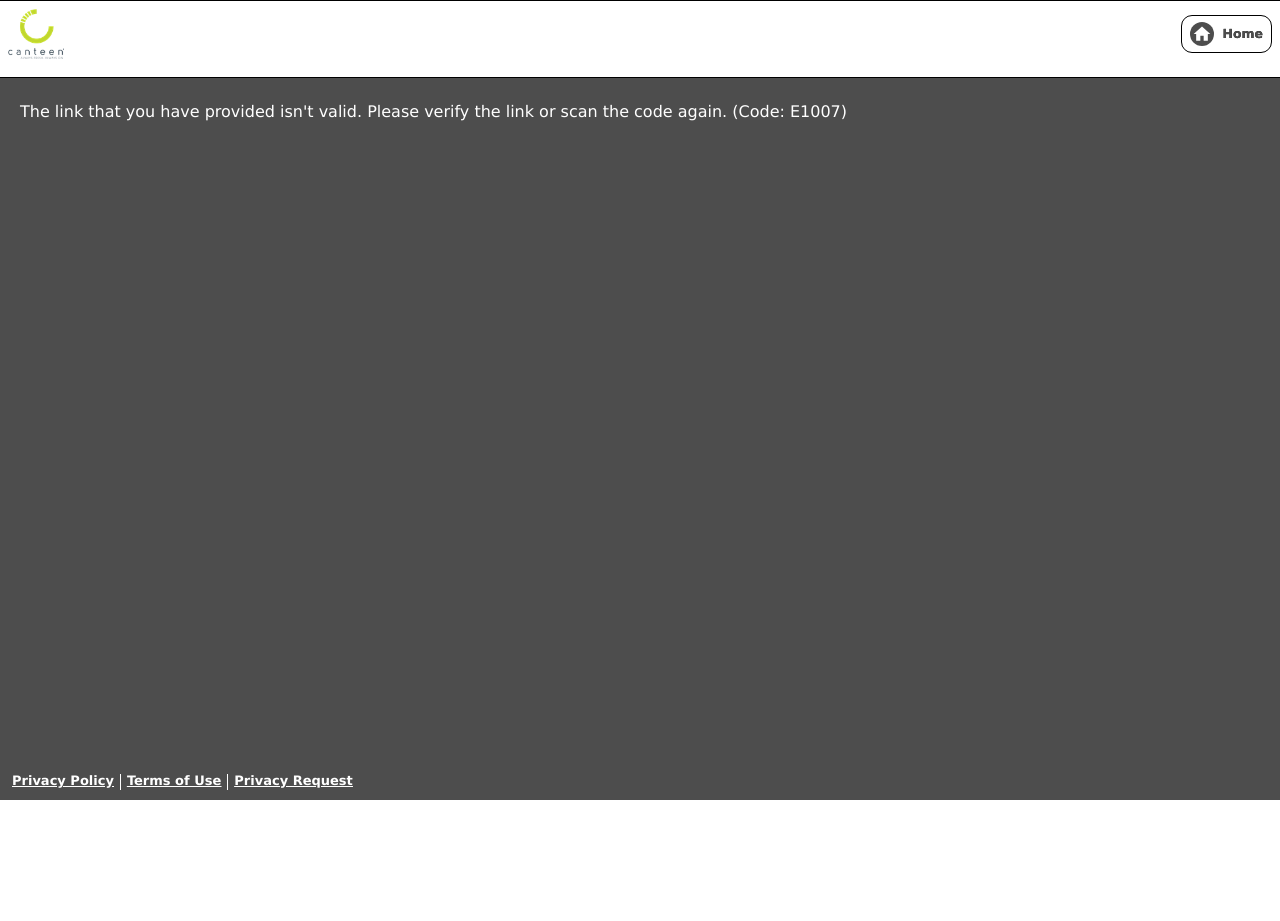
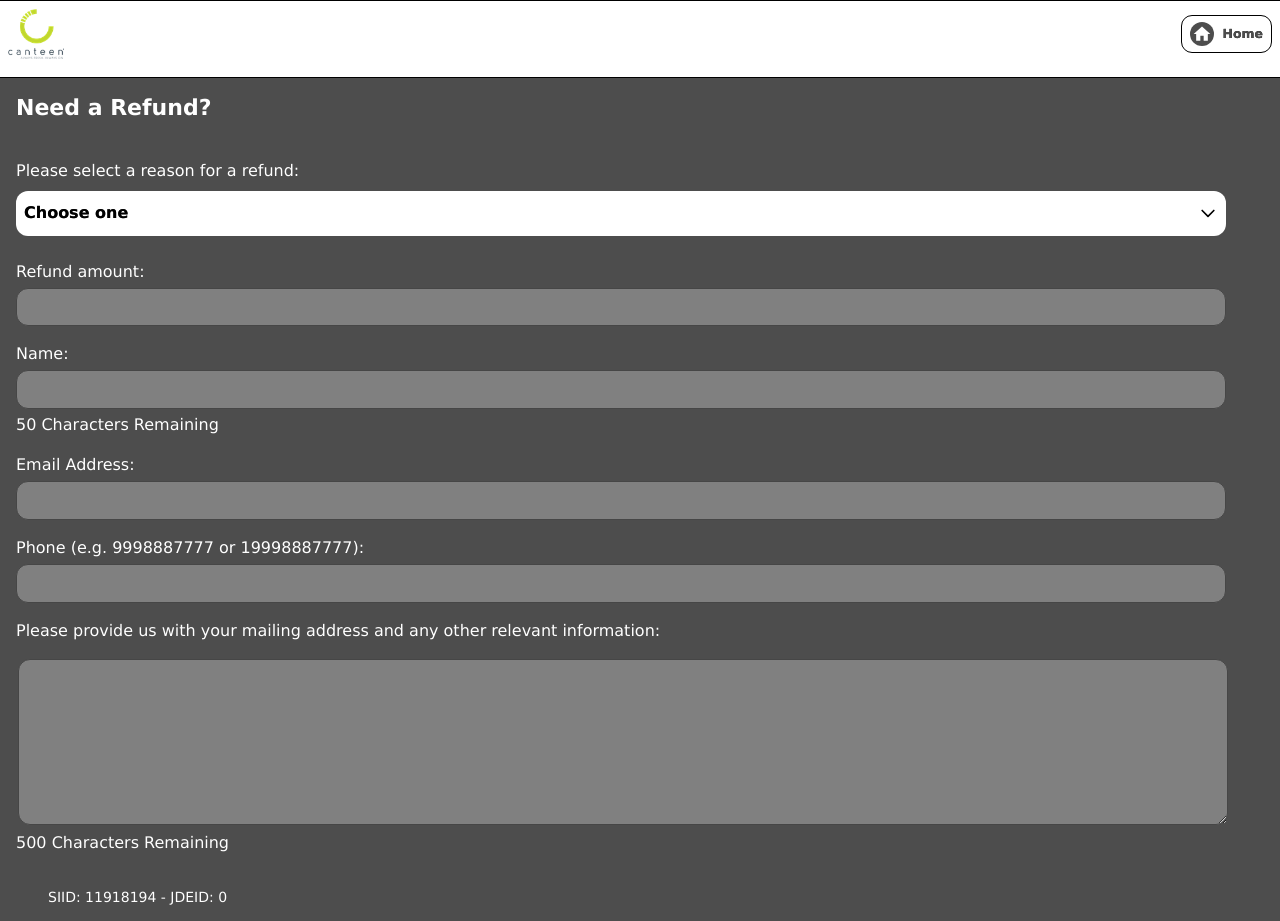
Before and after one commit to aravintsamy-converse/canteen-survey-connect, a React (Vite) app: page /survey/need-refund in a window 1280 px wide. Before the commit this address led to /survey/not-found. Shown: the top 921 px of the page. Before the commit the page ends 800 px from the top, so only its background shows below. Built offline with nearby package versions, Linux system fonts and the light colour scheme.

Commit message:
dropdown added to refund form

```diff
--- a/src/pages/Refund.tsx
+++ b/src/pages/Refund.tsx
@@ -7,9 +7,9 @@ const Refund = () => {
   const { eqpId } = useEqpId();
 
   // Check if eqpId is null, undefined, or empty
-  if (!eqpId || eqpId === '') {
-    return <Navigate to="/survey/not-found" replace />;
-  }
+  // if (!eqpId || eqpId === '') {
+  //   return <Navigate to="/survey/not-found" replace />;
+  // }
 
   const refundReasonOptions = [
     { value: "", label: "Choose one" },
@@ -213,23 +213,23 @@ const Refund = () => {
   };
 
   return (
-    <div className="w-full  px-3 py-5 min-h-screen">
-      <h1 className="text-2xl font-bold text-white">Need a Refund?</h1>
-      <div className="pt-14 mx-auto">
+    <div className="w-full lg:w-[97%] px-4 py-5 min-h-screen">
+      <h1 className="text-[22px] font-bold text-white">Need a Refund?</h1>
+      <div className="pt-10 mx-auto">
         <div className="mb-6">
-          <label htmlFor="refund_amount" className="block mb-1 text-base font-normal" style={{ textShadow: '0 0 0 #444444' }}>
+          <label htmlFor="refund_amount" className="block mb-2 text-base font-normal" style={{ textShadow: '0 0 0 #444444' }}>
           Please select a reason for a refund:{errors.selectedReason && <span className="text-red-500">{errors.selectedReason}</span>}
           </label>
           <div className="relative">
             <div
-              className="flex justify-between items-center py-2 px-4 bg-lime-600 text-white rounded-t cursor-pointer"
-              onClick={() => setDropdownOpen(!dropdownOpen)}
+              className="flex justify-between items-center px-2 hover:bg-[#c1f001] bg-white py-3 rounded-[12px] cursor-pointer focus:outline-none focus:ring-0 focus:ring-[#464646] focus:shadow-[0_0_12px_#92ae1f]"
+              onClick={() => setDropdownOpen(!dropdownOpen)} style={{ textShadow: '0 0 0 #444444' }}
             >
-              <span>{getSelectedLabel()}</span>
+              <div className="font-[700] text-[16px] text-[#000]" style={{ textShadow: '0 0 0 #444444' }}>{getSelectedLabel()}</div>
               <svg
                 className="w-5 h-5"
                 fill="none"
-                stroke="currentColor"
+                stroke="#000"
                 viewBox="0 0 24 24"
                 xmlns="http://www.w3.org/2000/svg"
               >
@@ -243,14 +243,14 @@ const Refund = () => {
             </div>
 
             {dropdownOpen && (
-              <div className="absolute z-10 w-full bg-white border border-gray-800 rounded-b">
-                {refundReasonOptions.map((option) => (
+              <div className="absolute z-10 w-full bg-white border border-gray-800 rounded-t-[0px] rounded-[12px] overflow-hidden">
+              {refundReasonOptions.map((option) => (
                   option.value && (
                     <div
                       key={option.value}
-                      className={`p-3 hover:bg-gray-100 cursor-pointer border-t border-gray-800 ${formData.selectedReason === option.value ? 'bg-blue-100' : ''
+                      className={`p-3 hover:bg-[#c1f001] cursor-pointer font-[700] text-[16px] text-[#000] border-t border-gray-800 ${formData.selectedReason === option.value ? 'bg-blue-100' : ''
                         }`}
-                      onClick={() => handleSelecReason(option.value)}
+                      onClick={() => handleSelecReason(option.value)} style={{ textShadow: '0 0 0 #444444' }}
                     >
                       <span className={`${formData.selectedReason === option.value ? 'font-bold' : ''}`}>
                         {option.label}
@@ -267,10 +267,6 @@ const Refund = () => {
         </div>
 
         <div className="mb-6">
-          <p className="mb-2 text-base font-bold" style={{ textShadow: '0 0 0 #444444' }}>
-            If you would like to receive a confirmation email please provide contact information below:
-          </p>
-
           <div className="mb-4">
             <label htmlFor="refund_amount" className="block mb-1 text-base font-normal" style={{ textShadow: '0 0 0 #444444' }}>
               Refund amount: {errors.refund_amount && <span className="text-red-500">{errors.refund_amount}</span>}
@@ -282,7 +278,7 @@ const Refund = () => {
               value={formData.refund_amount}
               onChange={handleInputChange}
               onBlur={handleBlur}
-              className="w-full p-2 border border-gray-600 rounded-xl bg-gray-500 focus:outline-none focus:ring-0 focus:shadow-lg"
+              className="w-full p-2 border border-[#464646] rounded-[12px] bg-[#808080] focus:outline-none focus:ring-0 focus:ring-[#464646] focus:shadow-[0_0_12px_#92ae1f]"
             />
           </div>
 
@@ -298,7 +294,7 @@ const Refund = () => {
               onChange={handleInputChange}
               onBlur={handleBlur}
               maxLength={50}
-              className="w-full p-2 border border-gray-600 rounded-xl bg-gray-500 focus:outline-none focus:ring-0 focus:shadow-lg"
+              className="w-full p-2 border border-[#464646] rounded-[12px] bg-[#808080] focus:outline-none focus:ring-0 focus:ring-[#464646] focus:shadow-[0_0_12px_#92ae1f]"
             />
             <div className="text-left text-base mt-1 font-normal" style={{ textShadow: '0 0 0 #444444' }}>
               {nameCharsRemaining} Characters Remaining
@@ -316,7 +312,7 @@ const Refund = () => {
               value={formData.email}
               onChange={handleInputChange}
               onBlur={handleBlur}
-              className="w-full p-2 border border-gray-600 rounded-xl bg-gray-500 focus:outline-none focus:ring-0 focus:shadow-lg"
+              className="w-full p-2 border border-[#464646] rounded-[12px] bg-[#808080] focus:outline-none focus:ring-0 focus:ring-[#464646] focus:shadow-[0_0_12px_#92ae1f]"
             />
           </div>
 
@@ -330,7 +326,7 @@ const Refund = () => {
               name="phone"
               value={formData.phone}
               onChange={handleInputChange}
-              className="w-full p-2 border border-gray-600 rounded-xl bg-gray-500 focus:outline-none focus:ring-0 focus:shadow-lg"
+              className="w-full p-2 border border-[#464646] rounded-[12px] bg-[#808080] focus:outline-none focus:ring-0 focus:ring-[#464646] focus:shadow-[0_0_12px_#92ae1f]"
             />
           </div>
 
@@ -347,7 +343,7 @@ const Refund = () => {
               onBlur={handleBlur}
               rows={6}
               maxLength={500}
-              className="w-full p-3 ml-0.5 h-40 border border-gray-600 rounded-xl bg-gray-500 focus:outline-none focus:ring-0 focus:shadow-lg"
+              className="w-full p-3 ml-[2px] h-[166px] border border-[#464646] rounded-[12px] bg-[#808080] focus:outline-none focus:ring-0 focus:ring-[#464646] focus:shadow-[0_0_12px_#92ae1f]"
             />
             <div className="text-left text-base" style={{ textShadow: '0 0 0 #444444' }}>
               {commentCharsRemaining} Characters Remaining
@@ -356,13 +352,13 @@ const Refund = () => {
         </div>
 
         <div className="mt-8 text-sm text-white pl-8" style={{ textShadow: '0 0 0 #444444' }}>
-          SIID: 11900606 - JDEID: 0
+        SIID: 11918194 - JDEID: 0
         </div>
 
         <div className="mt-4 mb-4 flex justify-end">
           <button
             onClick={handleSubmit}
-            className="bg-white text-black hover:bg-lime-300 font-bold rounded-2xl px-3 py-2 text-lg border border-black transition duration-300 ease-in-out focus:outline-none focus:ring-0 focus:shadow-lg"
+            className="bg-white text-black hover:bg-lime-300 font-bold rounded-2xl px-3 py-2 text-lg border border-black transition duration-300 ease-in-out bg-[#808080]focus:outline-none focus:ring-0 focus:ring-[#464646] focus:shadow-[0_0_12px_#92ae1f]"
           >
             Submit
           </button>
```
